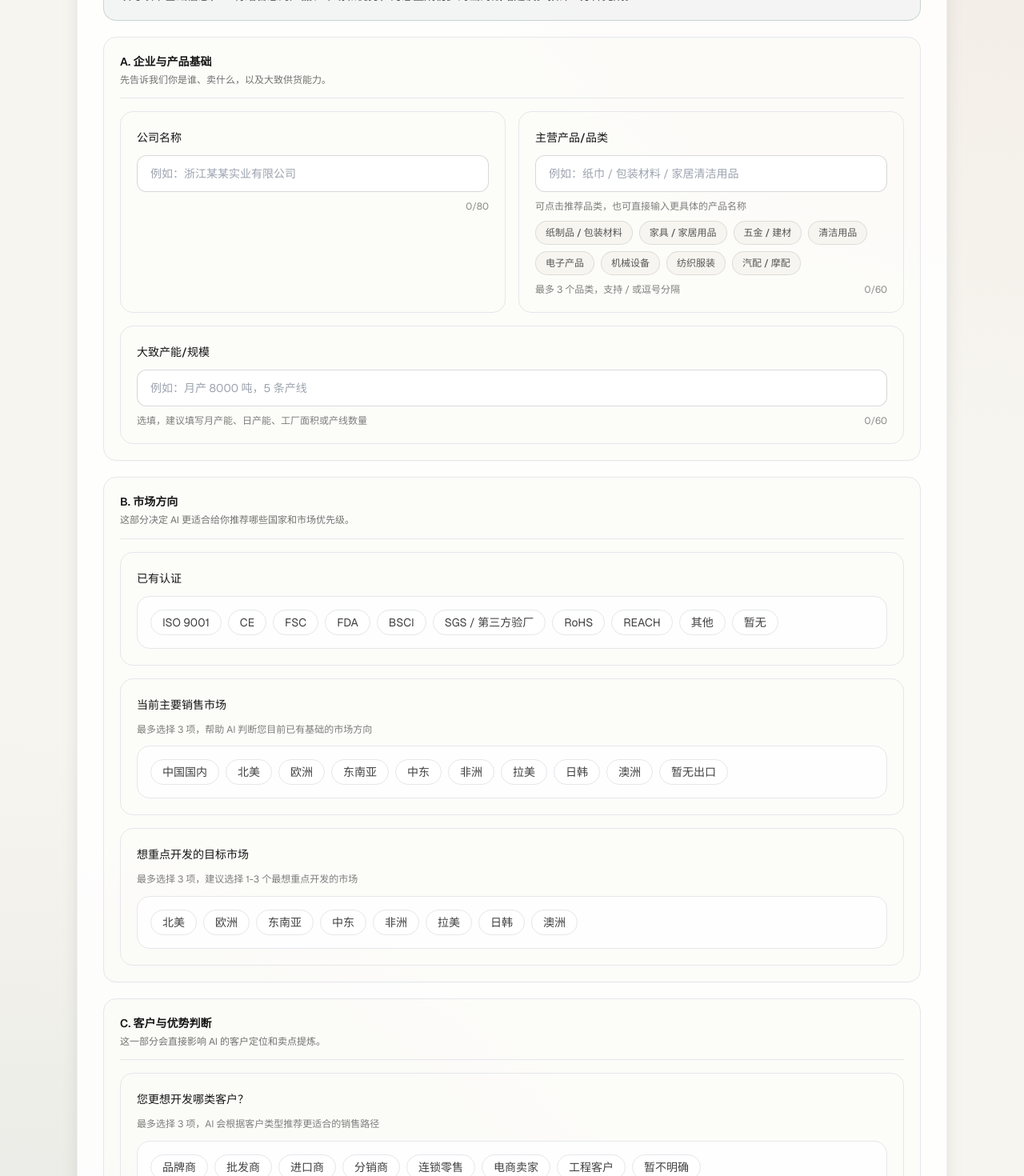
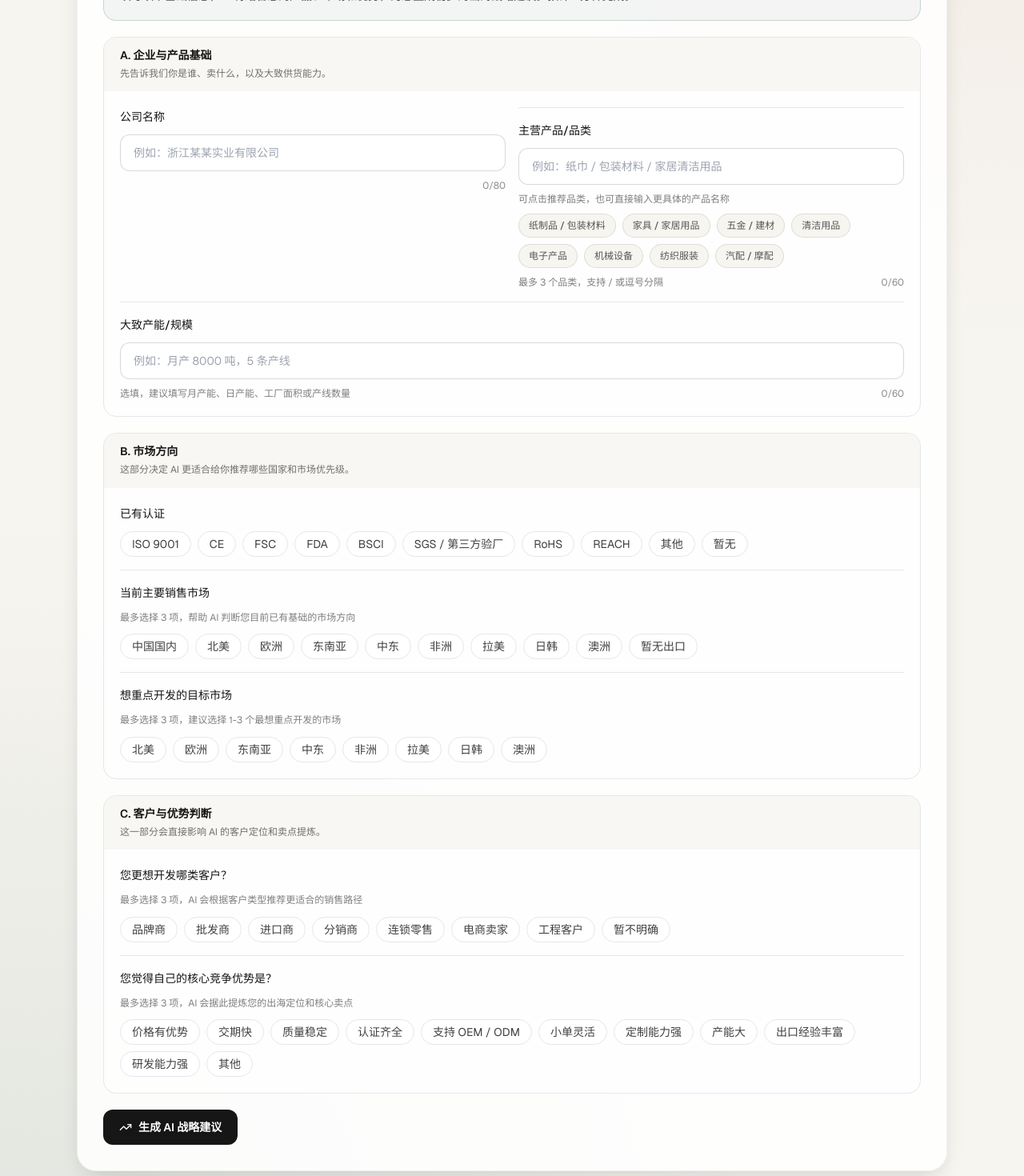
Before and after one commit to gracege17/factorygoglobal, a React (Vite) app: page / in a window 1280 px wide. Shown: the part 400-1870 px from the top of the page at 80% size. Built offline with nearby package versions, Linux system fonts and the light colour scheme.

Commit message:
style: refine step 1 section hierarchy

```diff
--- a/src/App.jsx
+++ b/src/App.jsx
@@ -1012,7 +1012,7 @@ function App() {
         </p>
       </header>
 
-      <section className="mb-4 rounded-3xl border border-black/5 bg-white/80 p-3 shadow-soft backdrop-blur md:mb-6 md:p-4">
+      <section className="mb-4 rounded-3xl border border-black/5 bg-white/80 p-3 backdrop-blur md:mb-6 md:p-4">
         <div className="mb-3 flex items-center justify-between gap-3">
           <p className="text-sm font-semibold text-ink">
             {step}. {stepLabels[step - 1]}
@@ -1063,7 +1063,7 @@ function App() {
                     }
                   >
                   <div className="grid gap-4 md:grid-cols-2">
-                    <QuestionCard>
+                    <QuestionBlock>
                     <Field label={isZh ? '公司名称' : 'Company Name'}>
                       <input
                         className="w-full rounded-xl border border-black/15 bg-white px-4 py-3 outline-none ring-moss/30 transition focus:ring"
@@ -1079,8 +1079,8 @@ function App() {
                         <span className="text-black/45">{leadData.step1.companyName.trim().length}/{COMPANY_NAME_MAX_LENGTH}</span>
                       </div>
                     </Field>
-                    </QuestionCard>
-                    <QuestionCard>
+                    </QuestionBlock>
+                    <QuestionBlock>
                     <Field label={isZh ? '主营产品/品类' : 'Main Product Category'}>
                       <input
                         className="w-full rounded-xl border border-black/15 bg-white px-4 py-3 outline-none ring-moss/30 transition focus:ring"
@@ -1118,10 +1118,10 @@ function App() {
                         </span>
                       </div>
                     </Field>
-                    </QuestionCard>
-                  </div>
-
-                  <QuestionCard>
+                    </QuestionBlock>
+                  </div>
+
+                  <QuestionBlock>
                   <Field label={isZh ? '大致产能/规模' : 'Current Capacity / Scale'}>
                     <input
                       className="w-full rounded-xl border border-black/15 bg-white px-4 py-3 outline-none ring-moss/30 transition focus:ring"
@@ -1140,7 +1140,7 @@ function App() {
                       <span className="text-black/45">{leadData.step1.currentCapacity.trim().length}/{CAPACITY_MAX_LENGTH}</span>
                     </div>
                   </Field>
-                  </QuestionCard>
+                  </QuestionBlock>
                   </SectionCard>
 
                   <SectionCard
@@ -1151,9 +1151,8 @@ function App() {
                         : 'This section determines which markets AI should prioritize for you.'
                     }
                   >
-                  <QuestionCard>
+                  <QuestionBlock>
                   <Field label={isZh ? '已有认证' : 'Existing Certifications'}>
-                    <div className="rounded-2xl border border-black/8 bg-white/85 p-3.5 sm:p-4">
                     <div className="flex flex-wrap gap-2">
                       {certOptions.map((cert) => {
                         const selected = leadData.step1.certifications.includes(cert)
@@ -1163,7 +1162,6 @@ function App() {
                           </SelectionChip>
                         )
                       })}
-                      </div>
                     </div>
                     {leadData.step1.certifications.includes('其他') && (
                       <div className="mt-3">
@@ -1184,14 +1182,13 @@ function App() {
                       </div>
                     )}
                   </Field>
-                  </QuestionCard>
-
-                  <QuestionCard>
+                  </QuestionBlock>
+
+                  <QuestionBlock>
                   <Field
                     label={isZh ? '当前主要销售市场' : 'Current Sales Markets'}
                     hint={isZh ? '最多选择 3 项，帮助 AI 判断您目前已有基础的市场方向' : 'Choose up to 3 to show where you already have traction'}
                   >
-                    <div className="rounded-2xl border border-black/8 bg-white/85 p-3.5 sm:p-4">
                     <div className="flex flex-wrap gap-2">
                       {currentMarketOptions.map((market) => {
                         const selected = leadData.step1.currentMarkets.includes(market)
@@ -1206,17 +1203,15 @@ function App() {
                         )
                       })}
                     </div>
-                    </div>
                     {step1Submitted && currentMarketsError && <p className="mt-2 text-xs text-clay">{currentMarketsError}</p>}
                   </Field>
-                  </QuestionCard>
-
-                  <QuestionCard>
+                  </QuestionBlock>
+
+                  <QuestionBlock>
                   <Field
                     label={isZh ? '想重点开发的目标市场' : 'Target Markets to Develop'}
                     hint={isZh ? '最多选择 3 项，建议选择 1-3 个最想重点开发的市场' : 'Choose up to 3 priority markets to focus on'}
                   >
-                    <div className="rounded-2xl border border-black/8 bg-white/85 p-3.5 sm:p-4">
                     <div className="flex flex-wrap gap-2">
                       {targetMarketOptions.map((market) => {
                         const selected = leadData.step1.targetMarkets.includes(market)
@@ -1231,10 +1226,9 @@ function App() {
                         )
                       })}
                     </div>
-                    </div>
                     {step1Submitted && targetMarketsError && <p className="mt-2 text-xs text-clay">{targetMarketsError}</p>}
                   </Field>
-                  </QuestionCard>
+                  </QuestionBlock>
                   </SectionCard>
 
                   <SectionCard
@@ -1244,12 +1238,11 @@ function App() {
                         ? '这一部分会直接影响 AI 的客户定位和卖点提炼。'
                         : 'This section directly shapes AI customer targeting and positioning.'}
                   >
-                  <QuestionCard>
+                  <QuestionBlock>
                   <Field
                     label={isZh ? '您更想开发哪类客户？' : 'Target Customer Types'}
                     hint={isZh ? '最多选择 3 项，AI 会根据客户类型推荐更适合的销售路径' : 'Choose up to 3 customer types to shape the route-to-market advice'}
                   >
-                    <div className="rounded-2xl border border-black/8 bg-white/85 p-3.5 sm:p-4">
                     <div className="flex flex-wrap gap-2">
                       {targetCustomerOptions.map((customer) => {
                         const selected = leadData.step1.targetCustomers.includes(customer)
@@ -1264,17 +1257,15 @@ function App() {
                         )
                       })}
                     </div>
-                    </div>
                     {step1Submitted && targetCustomersError && <p className="mt-2 text-xs text-clay">{targetCustomersError}</p>}
                   </Field>
-                  </QuestionCard>
-
-                  <QuestionCard>
+                  </QuestionBlock>
+
+                  <QuestionBlock>
                   <Field
                     label={isZh ? '您觉得自己的核心竞争优势是？' : 'Core Competitive Advantages'}
                     hint={isZh ? '最多选择 3 项，AI 会据此提炼您的出海定位和核心卖点' : 'Choose up to 3 strengths so AI can sharpen your positioning'}
                   >
-                    <div className="rounded-2xl border border-black/8 bg-white/85 p-3.5 sm:p-4">
                     <div className="flex flex-wrap gap-2">
                       {coreAdvantageOptions.map((advantage) => {
                         const selected = leadData.step1.coreAdvantages.includes(advantage)
@@ -1288,7 +1279,6 @@ function App() {
                           </SelectionChip>
                         )
                       })}
-                      </div>
                     </div>
                     {leadData.step1.coreAdvantages.includes('其他') && (
                       <div className="mt-3">
@@ -1310,7 +1300,7 @@ function App() {
                     )}
                     {step1Submitted && coreAdvantagesError && <p className="mt-2 text-xs text-clay">{coreAdvantagesError}</p>}
                   </Field>
-                  </QuestionCard>
+                  </QuestionBlock>
                   </SectionCard>
               </div>
 
@@ -2101,20 +2091,20 @@ function Field({ label, hint, children }) {
   )
 }
 
-function QuestionCard({ children }) {
-  return <div className="rounded-2xl border border-black/8 bg-white/72 p-4 sm:p-5">{children}</div>
-}
-
 function SectionCard({ title, description, children }) {
   return (
-    <div className="rounded-2xl border border-black/8 bg-sand/35 p-4 shadow-[0_1px_0_rgba(0,0,0,0.02)] sm:p-5">
-      <div className="mb-4 border-b border-black/6 pb-3">
+    <div className="overflow-hidden rounded-2xl border border-black/8 bg-white/65">
+      <div className="bg-sand/70 px-4 py-3 sm:px-5">
         <p className="text-sm font-semibold text-ink">{title}</p>
         <p className="mt-1 text-xs leading-relaxed text-black/55">{description}</p>
       </div>
-      <div className="space-y-4">{children}</div>
-    </div>
-  )
+      <div className="space-y-4 p-4 sm:p-5">{children}</div>
+    </div>
+  )
+}
+
+function QuestionBlock({ children }) {
+  return <div className="border-t border-black/8 pt-4 first:border-t-0 first:pt-0">{children}</div>
 }
 
 function SelectionChip({ selected, onClick, children }) {
```
Lines whose indentation alone changed are shown as unchanged.
